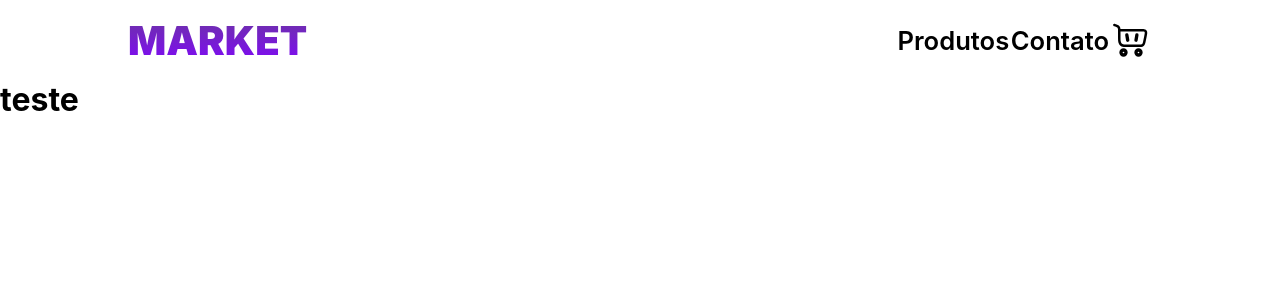
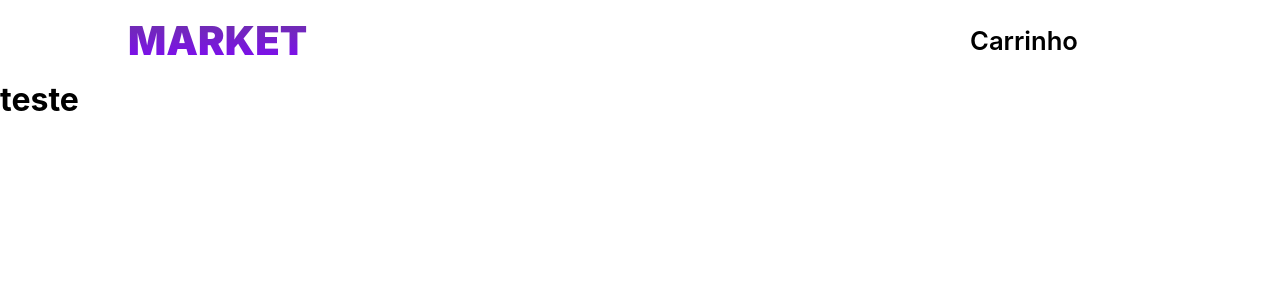
Before and after one commit to gustavokozlowski/market, a React (Vite) app: page /cart in a window 1280 px wide. Shown: the top 300 px of the page. Built offline with nearby package versions, Linux system fonts and the light colour scheme.

Commit message:
feat: renderização condicional  do component Header & componente HeaderCart finalizado

```diff
--- a/src/App.jsx
+++ b/src/App.jsx
@@ -1,13 +1,13 @@
-
+import { HeaderCart } from "./components/header-cart";
+import { HeaderHome } from "./components/header-home";
 import { RouterContainer } from "./router";
-
 
 function App() {
   return (
     <>
+      {window.location.pathname === "/" ? <HeaderHome /> : <HeaderCart />}
       <RouterContainer />
     </>
-
   );
 }
 
--- /dev/null
+++ b/src/components/header-cart/index.jsx
@@ -0,0 +1,26 @@
+import {
+  HeaderContainer,
+  HeaderContent,
+  Title,
+  Text,
+  NavbarContainer,
+  NavbarContent,
+  LogoContainer,
+} from "./styles.js";
+
+export const HeaderCart = () => {
+    return (
+      <HeaderContainer>
+        <HeaderContent>
+          <LogoContainer>
+            <Title>MARKET</Title>
+          </LogoContainer>
+          <NavbarContainer>
+            <NavbarContent>
+              <Text>Carrinho</Text>
+            </NavbarContent>
+          </NavbarContainer>
+        </HeaderContent>
+      </HeaderContainer>
+    );
+  };
--- a/src/components/header/index.jsx
+++ b/src/components/header-home/index.jsx
@@ -1,7 +1,7 @@
 import { CartContext } from "../../contexts/cart.jsx";
-import { useContext } from 'react';
-import   empty  from "../../assets/cart-icons/empty.svg";
-import   full  from "../../assets/cart-icons/full.svg";
+import { useContext } from "react";
+import empty from "../../assets/cart-icons/empty.svg";
+import full from "../../assets/cart-icons/full.svg";
 import {
   HeaderContainer,
   HeaderContent,
@@ -11,10 +11,10 @@ import {
   NavbarContent,
   CartIcon,
   LogoContainer,
-} from "./styles";
+} from "./styles.js";
 
-export const Header = () => {
-  const { cartItems  } = useContext(CartContext);
+export const HeaderHome = () => {
+  const { cartItems } = useContext(CartContext);
   return (
     <HeaderContainer>
       <HeaderContent>
@@ -25,12 +25,11 @@ export const Header = () => {
           <NavbarContent>
             <Text>Produtos</Text>
             <Text>Contato</Text>
-            { cartItems.length > 0 ? (
-               <CartIcon src={full}  />
-          ) : (
-            <CartIcon src={empty}  />
-          )}
-
+            {cartItems.length > 0 ? (
+              <CartIcon src={full} />
+            ) : (
+              <CartIcon src={empty} />
+            )}
           </NavbarContent>
         </NavbarContainer>
       </HeaderContent>
--- /dev/null
+++ b/src/components/header-home/styles.js
@@ -0,0 +1,50 @@
+import styled from "styled-components";
+import * as palette from "../../styles/variables";
+
+export const HeaderContainer = styled.header`
+  background-color: ${palette.HEADERBACKGROUNDCOLORDESKTOP};
+  height: 10vh;
+  display: flex;
+`;
+export const HeaderContent = styled.main`
+  display: flex;
+  width: 100vw;
+  align-items: center;
+  justify-content: space-around;
+  `;
+  export const LogoContainer = styled.div`
+    /* background-color: orange; */
+    width: 40vw ;
+    display: flex;
+    align-items: center;
+
+  `;
+export const NavbarContainer = styled.div`
+  /* background-color: aqua; */
+  display: flex;
+  align-items: center;
+`;
+export const NavbarContent = styled.nav`
+  display: flex;
+  width: 20vw;
+  align-items: center;
+  justify-content: space-evenly;
+`;
+
+export const Title = styled.h1`
+  background: ${palette.HEADERCOLORTITLE};
+  -webkit-background-clip: text;
+  -webkit-text-fill-color: transparent;
+  font-size: 2.5rem;
+  font-weight: bolder;
+`;
+export const Text = styled.p`
+  font-size: 1.6rem;
+  font-weight: 600;
+`;
+
+export const CartIcon = styled.img`
+  width: 2.5rem;
+  /* background-color: aliceblue; */
+  /* <MyIcon src="/path/to/sourceImage" /> // uses "/path/to/sourceImage" */
+`;
--- a/src/router/index.jsx
+++ b/src/router/index.jsx
@@ -2,17 +2,15 @@
 import React from "react";
 import { Home } from "../pages/home";
 import { Cart } from "../pages/cart";
-import { Header } from "../components/header/index.jsx";
 import { Routes, Route, BrowserRouter } from "react-router-dom";
 
 export const RouterContainer = () => {
   return (
     <BrowserRouter>
-      <Header />
-    <Routes>
-      <Route path="/" element={<Home />} />
-      <Route path="/cart" element={<Cart />} />
-    </Routes>
+      <Routes>
+        <Route path="/" element={<Home />} />
+        <Route path="/cart" element={<Cart />} />
+      </Routes>
     </BrowserRouter>
   );
 };
```
Also changed, not shown: src/main.jsx (+4 -6 lines), src/components/header-cart/styles.js (renamed from src/components/header/styles.js).
